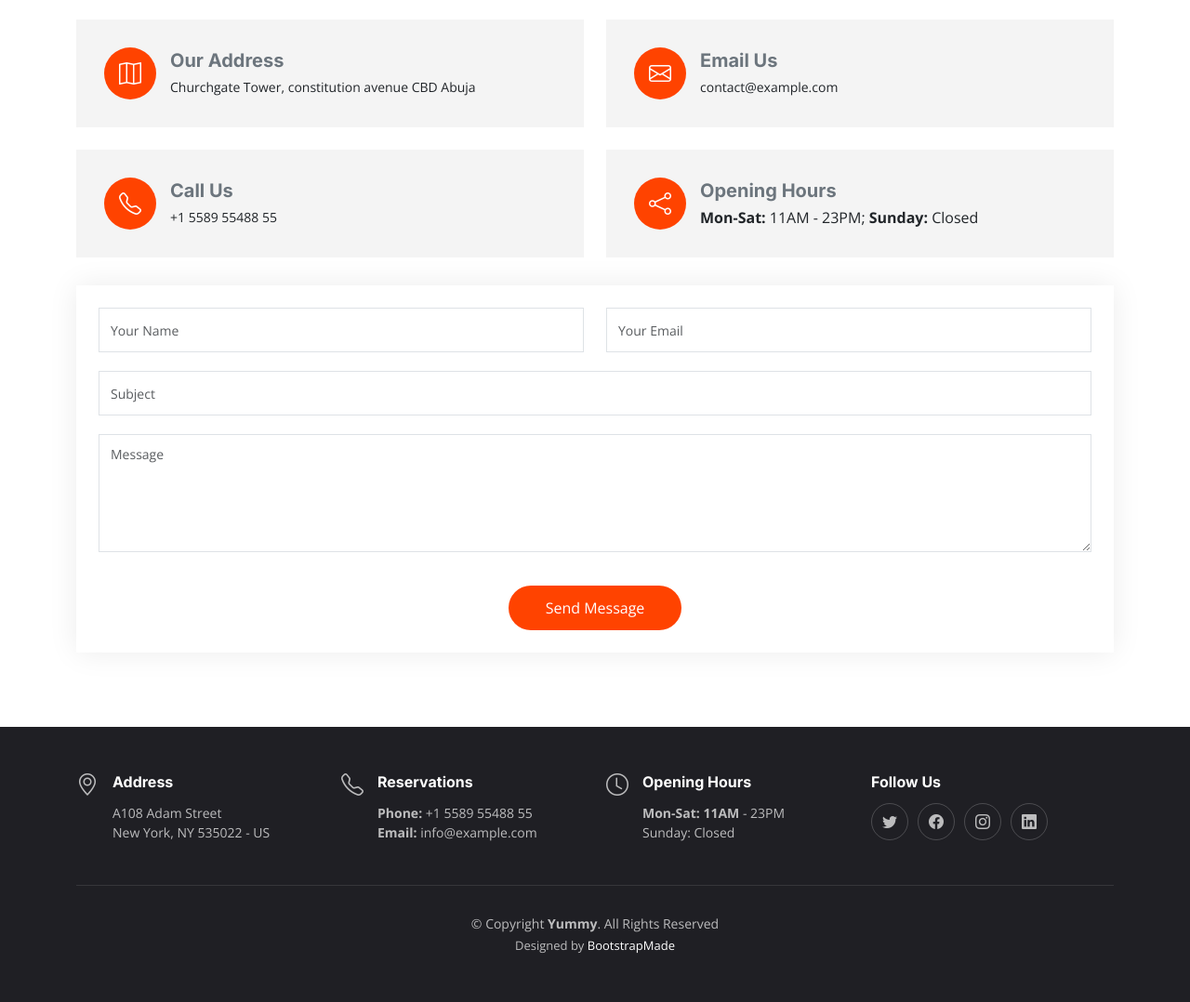
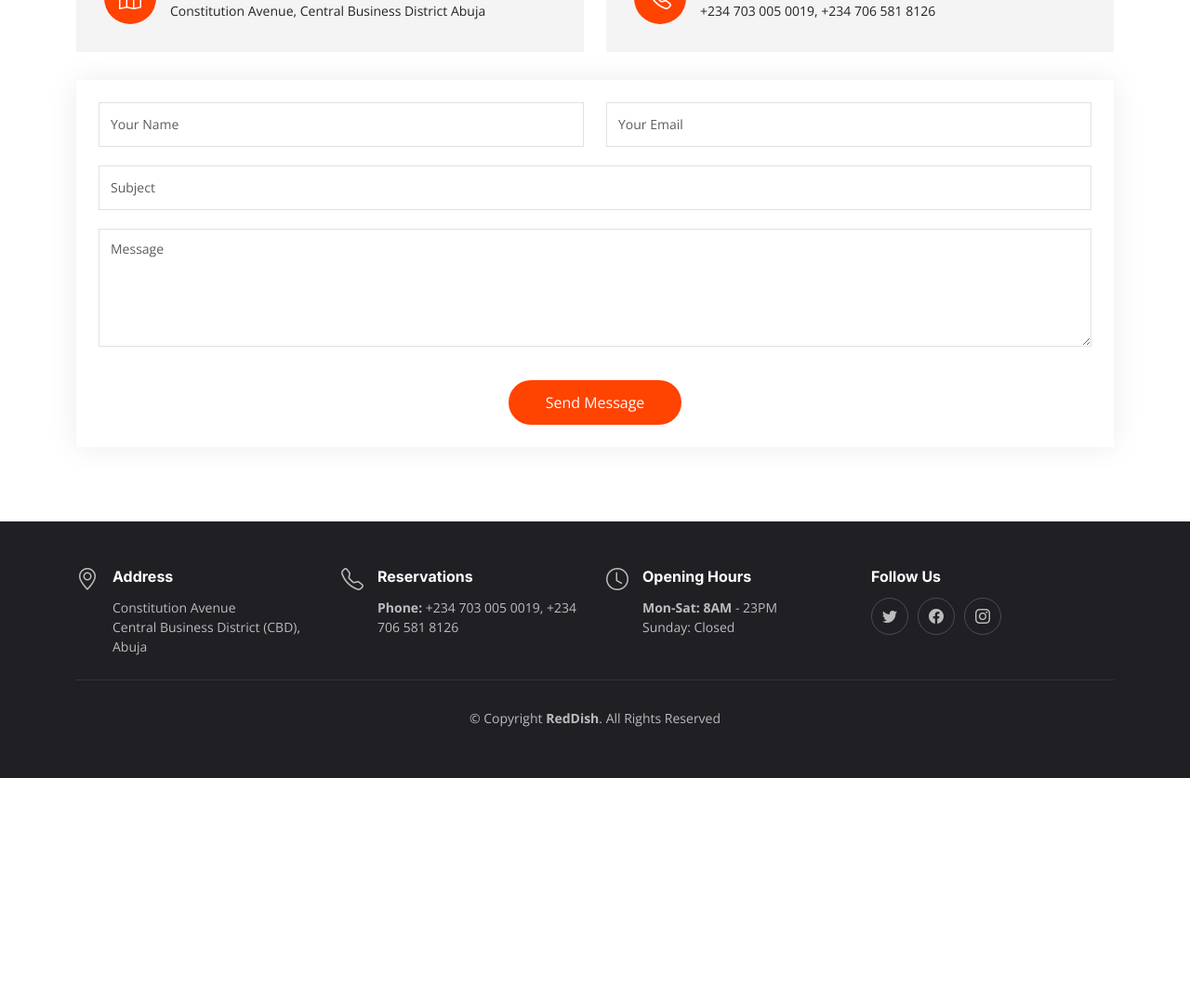
Before and after one commit to ezekielphlat/reddish-landing, a PHP site: page / in a window 1280 px wide. Shown: the part 3011-4089 px from the top of the page at 93% size. After the commit the page ends 3848 px from the top, so only its background shows below. Run offline with PHP 8.4, Linux system fonts and the light colour scheme; some libraries are stand-ins or nearby versions.

Commit message:
fix content

```diff
--- a/index.html
+++ b/index.html
@@ -92,7 +92,7 @@
         </nav>
         <!-- .navbar -->
 
-        <a class="btn-book-a-table" href="#book-a-table">Book a Table</a>
+        <!-- <a class="btn-book-a-table" href="#contact">B</a> -->
         <i class="mobile-nav-toggle mobile-nav-show bi bi-list"></i>
         <i class="mobile-nav-toggle mobile-nav-hide d-none bi bi-x"></i>
       </div>
@@ -122,7 +122,7 @@
           </div>
           <div class="col-lg-5 order-1 order-lg-2 text-center text-lg-start">
             <img
-              src="assets/img/hero-img.png"
+              src="assets/img/hero-img-2.png"
               class="img-fluid"
               alt=""
               data-aos="zoom-out"
@@ -247,7 +247,7 @@
               <div class="chef-member">
                 <div class="member-img">
                   <img
-                    src="assets/img/chefs/chefs-1.jpg"
+                    src="assets/img/teams/ezekiel.jpg"
                     class="img-fluid"
                     alt=""
                   />
@@ -278,7 +278,7 @@
               <div class="chef-member">
                 <div class="member-img">
                   <img
-                    src="assets/img/chefs/chefs-2.jpg"
+                    src="assets/img/teams/joel.jpg"
                     class="img-fluid"
                     alt=""
                   />
@@ -290,7 +290,7 @@
                   </div>
                 </div>
                 <div class="member-info">
-                  <h4>Joel</h4>
+                  <h4>Joel Okpapi</h4>
                   <span>Chief Operating Officer (COO)</span>
                   <p>
                     Quo esse repellendus quia id. Est eum et accusantium
@@ -310,7 +310,7 @@
               <div class="chef-member">
                 <div class="member-img">
                   <img
-                    src="assets/img/chefs/chefs-2.jpg"
+                    src="assets/img/teams/omotola.jpeg"
                     class="img-fluid"
                     alt=""
                   />
@@ -322,8 +322,8 @@
                   </div>
                 </div>
                 <div class="member-info">
-                  <h4>Omotola</h4>
-                  <span>Chief Creative Officer (COO)</span>
+                  <h4>Omotola Olatujayan</h4>
+                  <span>Chief Creative Officer (CCO)</span>
                   <p>
                     Quo esse repellendus quia id. Est eum et accusantium
                     pariatur fugit nihil minima suscipit corporis. Voluptate sed
@@ -342,7 +342,7 @@
               <div class="chef-member">
                 <div class="member-img">
                   <img
-                    src="assets/img/chefs/chefs-3.jpg"
+                    src="assets/img/teams/odun.jpg"
                     class="img-fluid"
                     alt=""
                   />
@@ -389,7 +389,7 @@
           <div class="mb-3">
             <iframe
               style="border: 0; width: 100%; height: 350px"
-              src="https://www.google.com/maps/embed?pb=!1m14!1m8!1m3!1d12097.433213460943!2d-74.0062269!3d40.7101282!3m2!1i1024!2i768!4f13.1!3m3!1m2!1s0x0%3A0xb89d1fe6bc499443!2sDowntown+Conference+Center!5e0!3m2!1smk!2sbg!4v1539943755621"
+              src="https://maps.google.com/maps?width=600&height=400&hl=en&q=churchgate tower abuja&t=&z=14&ie=UTF8&iwloc=B&output=embed"
               frameborder="0"
               allowfullscreen
             ></iframe>
@@ -402,21 +402,21 @@
                 <i class="icon bi bi-map flex-shrink-0"></i>
                 <div>
                   <h3>Our Address</h3>
-                  <p>Churchgate Tower, constitution avenue CBD Abuja</p>
+                  <p>Constitution Avenue, Central Business District Abuja</p>
                 </div>
               </div>
             </div>
             <!-- End Info Item -->
 
-            <div class="col-md-6">
+            <!-- <div class="col-md-6">
               <div class="info-item d-flex align-items-center">
                 <i class="icon bi bi-envelope flex-shrink-0"></i>
                 <div>
                   <h3>Email Us</h3>
-                  <p>contact@example.com</p>
+                  <p>@example.com</p>
                 </div>
               </div>
-            </div>
+            </div> -->
             <!-- End Info Item -->
 
             <div class="col-md-6">
@@ -424,13 +424,13 @@
                 <i class="icon bi bi-telephone flex-shrink-0"></i>
                 <div>
                   <h3>Call Us</h3>
-                  <p>+1 5589 55488 55</p>
+                  <p>+234 703 005 0019, +234 706 581 8126</p>
                 </div>
               </div>
             </div>
             <!-- End Info Item -->
 
-            <div class="col-md-6">
+            <!-- <div class="col-md-6">
               <div class="info-item d-flex align-items-center">
                 <i class="icon bi bi-share flex-shrink-0"></i>
                 <div>
@@ -441,13 +441,13 @@
                   </div>
                 </div>
               </div>
-            </div>
+            </div> -->
             <!-- End Info Item -->
           </div>
 
           <form
             action="forms/contact.php"
-            method="post"
+            method="POST"
             role="form"
             class="php-email-form p-3 p-md-4"
           >
@@ -519,8 +519,8 @@
             <div>
               <h4>Address</h4>
               <p>
-                A108 Adam Street <br />
-                New York, NY 535022 - US<br />
+                Constitution Avenue<br />
+                Central Business District (CBD), Abuja<br />
               </p>
             </div>
           </div>
@@ -530,8 +530,8 @@
             <div>
               <h4>Reservations</h4>
               <p>
-                <strong>Phone:</strong> +1 5589 55488 55<br />
-                <strong>Email:</strong> info@example.com<br />
+                <strong>Phone:</strong> +234 703 005 0019, +234 706 581 8126<br />
+                <!-- <strong>Email:</strong> info@example.com<br /> -->
               </p>
             </div>
           </div>
@@ -541,7 +541,7 @@
             <div>
               <h4>Opening Hours</h4>
               <p>
-                <strong>Mon-Sat: 11AM</strong> - 23PM<br />
+                <strong>Mon-Sat: 8AM</strong> - 23PM<br />
                 Sunday: Closed
               </p>
             </div>
@@ -550,10 +550,18 @@
           <div class="col-lg-3 col-md-6 footer-links">
             <h4>Follow Us</h4>
             <div class="social-links d-flex">
-              <a href="#" class="twitter"><i class="bi bi-twitter"></i></a>
-              <a href="#" class="facebook"><i class="bi bi-facebook"></i></a>
-              <a href="#" class="instagram"><i class="bi bi-instagram"></i></a>
-              <a href="#" class="linkedin"><i class="bi bi-linkedin"></i></a>
+              <a href="https://twitter.com/Reddish001" class="twitter"
+                ><i class="bi bi-twitter"></i
+              ></a>
+              <a
+                href="https://www.facebook.com/profile.php?id=61550799057587&_rdc=1&_rdr"
+                class="facebook"
+                ><i class="bi bi-facebook"></i
+              ></a>
+              <a href="https://www.instagram.com/reddish.ng/" class="instagram"
+                ><i class="bi bi-instagram"></i
+              ></a>
+              <!-- <a href="#" class="linkedin"><i class="bi bi-linkedin"></i></a> -->
             </div>
           </div>
         </div>
@@ -561,7 +569,7 @@
 
       <div class="container">
         <div class="copyright">
-          &copy; Copyright <strong><span>Yummy</span></strong
+          &copy; Copyright <strong><span>RedDish</span></strong
           >. All Rights Reserved
         </div>
         <div class="credits">
@@ -569,7 +577,7 @@
           <!-- You can delete the links only if you purchased the pro version. -->
           <!-- Licensing information: https://bootstrapmade.com/license/ -->
           <!-- Purchase the pro version with working PHP/AJAX contact form: https://bootstrapmade.com/yummy-bootstrap-restaurant-website-template/ -->
-          Designed by <a href="https://bootstrapmade.com/">BootstrapMade</a>
+          <!-- Designed by <a href="https://bootstrapmade.com/">BootstrapMade</a> -->
         </div>
       </div>
     </footer>
```
Also changed, not shown: assets/vendor/php-email-form/validate.js (+45 -34 lines), forms/contact.php (+41 -32 lines), assets/img/hero-img-2.png (added), assets/img/teams/chefs-1.jpg (renamed from assets/img/chefs/chefs-1.jpg), assets/img/teams/chefs-2.jpg (renamed from assets/img/chefs/chefs-2.jpg), assets/img/teams/chefs-3.jpg (renamed from assets/img/chefs/chefs-3.jpg), assets/img/teams/ezekiel.jpg (added), assets/img/teams/joel.jpg (added), assets/img/teams/odun.jpg (added), assets/img/teams/omotola.jpeg (added).
